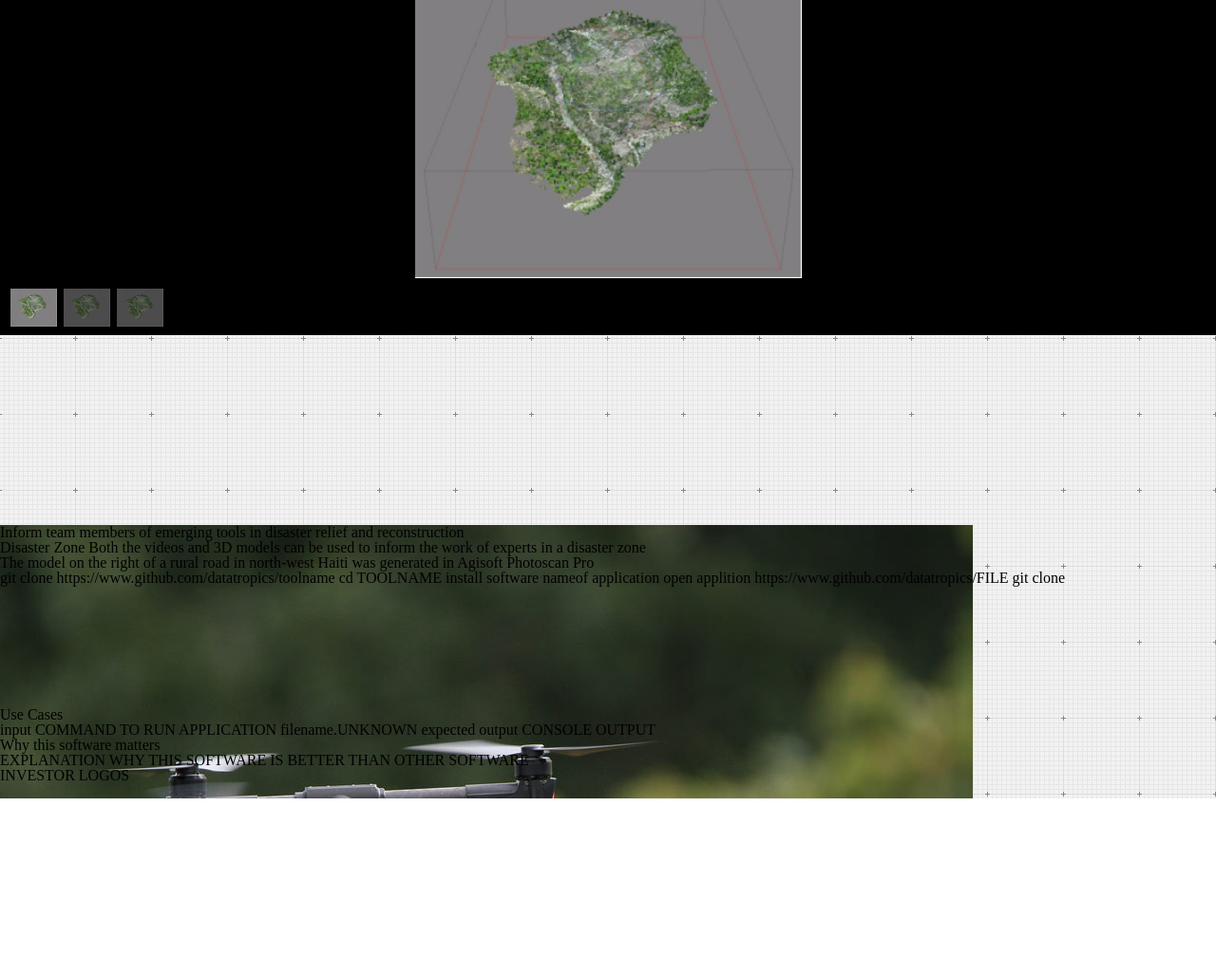
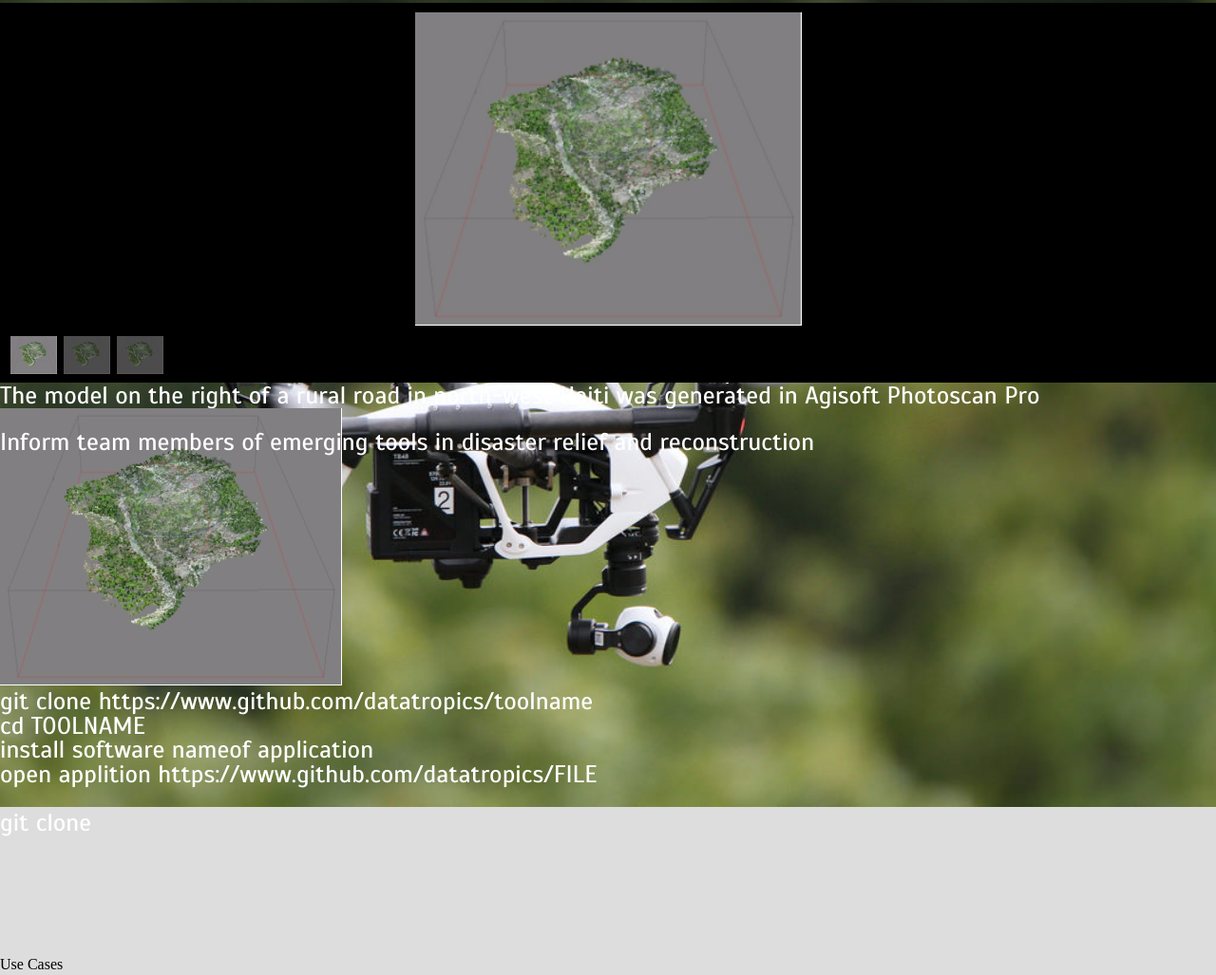
Before and after one commit to thedrean/datatropicsfirm2016, a plain HTML site: page index.html in a window 1280 px wide. Shown: the part 204-1231 px from the top of the page at 95% size. Before the commit the page ends 1045 px from the top, so only its background shows below. Drawn offline with nearby package versions, Linux system fonts and the light colour scheme.

Commit message:
intro style changes

```diff
--- a/css/styles.css
+++ b/css/styles.css
@@ -2,25 +2,28 @@
     font-family: 'scada';
     src: url('../fonts/scada/Scada-Regular.ttf');
 }
-#background-drone{
-    transform: translate3d(0px, 200px, 0px);
-    background: url('../img/drone.jpg');
-    opacity: 1;
+#background-drone img{
     width: 100%;
-    background-repeat: no-repeat;
+    z-index: -2;
+    position: fixed;
+    top: 200px;
+
 }
 body{
-/*    background-color: #555555;*/
-    background-image: url('../img/graphy.png');
+    background-color: #dddddd;
 }
-.galleria {
-    width: 100%;
-    height: 400px;
-    background: #000;
+footer{
+    height: 500px;
+    background-color: #dddddd;
+
 }
 .galleria{
     margin: auto;
+    top: 50px;
     border-radius: 8px;
+    position: relative;
+    width: 100%;
+    height: 400px;
 }
 h1 h2, h3{
     margin-top: 10vw;
@@ -38,6 +41,15 @@ li {
     font-size: 4vw;
     font-family: scada;
     margin-bottom: 2vw;
+}
+p, samp{
+    color: #ffffff;
+    font-size: 2vw;
+    font-family: scada;
+}
+#paragraph1{
+    position: absolute;
+    padding-top: 100px;
 }
 #side{
         position: fixed;
--- a/index.html
+++ b/index.html
@@ -32,41 +32,46 @@
                 <img  src="img/Drone_Terrain_Models.jpg">
                 <img  src="img/Drone_Terrain_Models.jpg">
             </div>
-            <div id="background-drone"> <div/>
-            <p id="paragraph">
+
+            <div id="background-drone">
+                <img src="../img/drone.jpg">
+            </div>
+
+            <p id="paragraph1">
                 Inform team members of emerging tools in disaster relief and reconstruction
             </p>
-            <p>
-                <em>Disaster Zone</em>
+            <p id="paragraph2">
+                <em>Disaster Zone</em><br>
                 Both the videos and 3D models can be used to inform the work of experts in a disaster zone
             </p>
 
-            <p>
+            <p id="paragraph3">
                 The model on the right of a rural road in north-west Haiti was generated in <em>Agisoft Photoscan Pro</em>
-<!--                <img src="img/Drone_Terrain_Models.jpg">-->
+                <img src="img/Drone_Terrain_Models.jpg">
             </p>
 
-            <samp>
+            <samp id="codesample1">
                 <!--DOWNLOAD SOFTWARE APPLICATION-->
-                git clone https://www.github.com/datatropics/toolname
-                cd TOOLNAME
-                install software nameof application
+                git clone https://www.github.com/datatropics/toolname<br>
+                cd TOOLNAME<br>
+                install software nameof application<br>
             </samp>
-            <samp>
+            <samp id="codesample2">
                 <!--DOWN FILE FOR APPLICATION-->
-                open applition https://www.github.com/datatropics/FILE
+                <p>open applition https://www.github.com/datatropics/FILE<br>
+                </p><br>
                 git clone
             </samp>
-            <h3>Use Cases</h3>
+            <h3>Use Cases</h3><br>
             <ul>
                 <li>
-                    <em>input</em>
+                    <em>input</em><br>
                         <!--need file name here-->
-                        <samp>COMMAND TO RUN APPLICATION filename.UNKNOWN</samp>
-                    <em>expected output</em>
+                        <samp>COMMAND TO RUN APPLICATION filename.UNKNOWN</samp><br>
+                    <em>expected output</em><br>
                         <samp>
                             CONSOLE OUTPUT
-                        </samp>
+                        </samp><br>
                 </li>
             </ul>
                 <h4>Why this software matters</h4>
@@ -77,19 +82,21 @@
                 <!--LIKE A SHIT TONE OF IVESTOR LOGOS-->
                 INVESTOR LOGOS
                 <!--PLEASE REMEMBER THIS-->
-                <img src"WOW IMPRESSED MY IMG .jpg">
-                <img src"WOW IMPRESSED MY IMG .jpg">
-                <img src"WOW IMPRESSED MY IMG .jpg">
-                <img src"WOW IMPRESSED MY IMG .jpg">
-                <img src"WOW IMPRESSED MY IMG .jpg">
+                <img src="img/Drone_Terrain_Models.jpg">
+                <img src="img/Drone_Terrain_Models.jpg">
+                <img src="img/Drone_Terrain_Models.jpg">
+                <img src="img/Drone_Terrain_Models.jpg">
+                <img src="img/Drone_Terrain_Models.jpg">
             </p>
-                <img src"PICTURES OF PEOPLE WHO DESERVE IT (PROBABLY NICK CLARENS FIRST)">
-                <img src"PICTURES OF PEOPLE WHO DESERVE IT (APPLICATION DEVELOPS)">
-                <img src"PICTURES OF PEOPLE WHO DESERVE IT (INVESTORS)">
+                <img src="img/Drone_Terrain_Models.jpg">
+                <img src="img/Drone_Terrain_Models.jpg">
+                <img src="img/Drone_Terrain_Models.jpg">
             <footer>
-                <!--TONS OF INFORMATION THE WAS ALREADY STATED-->
-                <!--LOGOS FROM SOFTWARE INVOLVED-->
-                <!--CONTACT INFO-->
+                <p>
+                    TONS OF INFORMATION THE WAS ALREADY STATED<br>
+                    LOGOS FROM SOFTWARE INVOLVED<br>
+                    CONTACT INFO<br>
+                </p>
             </footer>
         </div>
 
```
